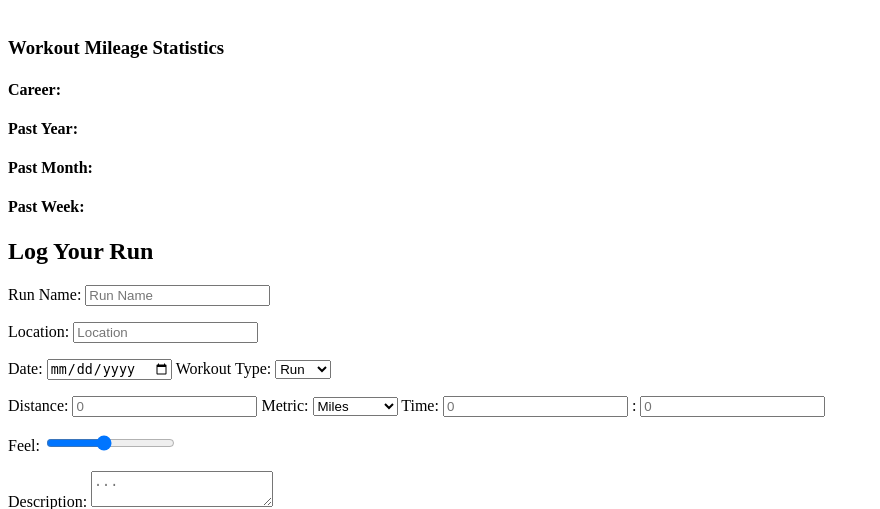
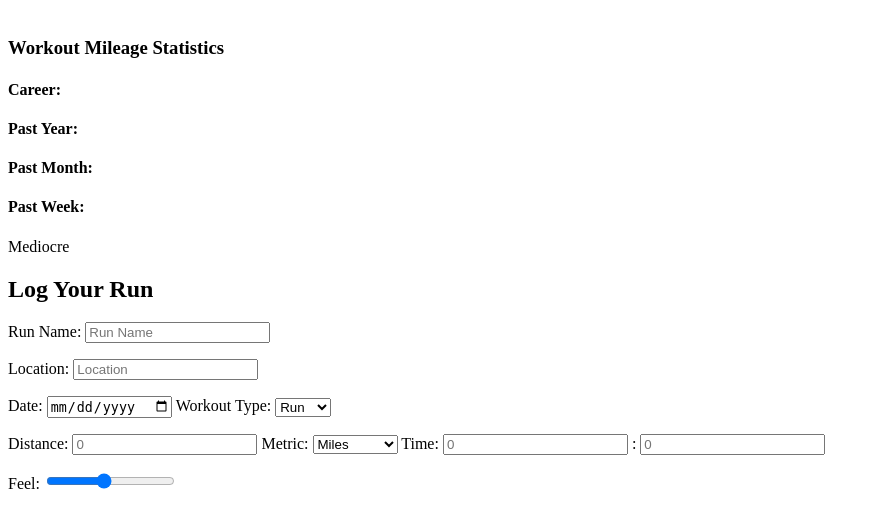
Before and after one commit to AJarombek/saints-xctf, a PHP site: page /views/profileview.php?user=1 in a window 1280 px wide. Shown: the part 571-1080 px from the top of the page, without its empty margins (0-880 px from the left). Run offline with PHP 8.4, Linux system fonts and the light colour scheme; the template is opened without the code that fills it, so the values that code supplies are empty; some libraries are stand-ins or nearby versions.

Commit message:
V.0.0.55 - Log Feel Tool-Tip

```diff
--- a/profile.js
+++ b/profile.js
@@ -48,6 +48,6 @@ $(document).ready(function() {
     }
 
     function rangeTag(feel_params) {
-
+    	$('#feel_hint').html('').append(feel_params.name);
     }
 });
--- a/views/profileview.php
+++ b/views/profileview.php
@@ -43,6 +43,7 @@ Profile Page HTML Code
                 <h4><?php echo 'Past Week: ' . $weekly ?></h4>
             </aside>
             <div id='activityinput'>
+            <p id='feel_hint'>Mediocre</p>
                 <div id='inputcontents'>
                     <h2>Log Your Run</h2>
                     <p>Run Name:
--- a/views/style.css
+++ b/views/style.css
@@ -187,6 +187,7 @@ h1, h2, h3, h4 {
     padding-right: 5%;
     padding-left: 5%;
     padding-bottom: 15px;
+    padding-top: 4px;
 }
 
 #activityinput input {
@@ -223,6 +224,10 @@ h1, h2, h3, h4 {
 
 #log_submit,#log_cancel {
     width: 220px;
+}
+
+#feel_hint {
+    color: rgba(115, 115, 115, 1);
 }
 
 /* -------------------- Group Select Page -------------------- */
```
